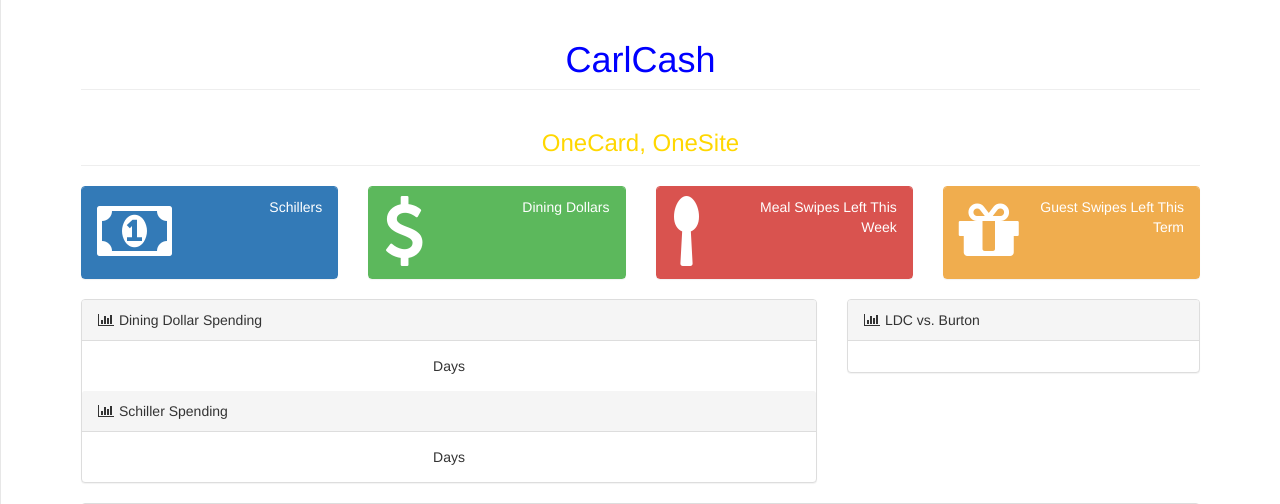
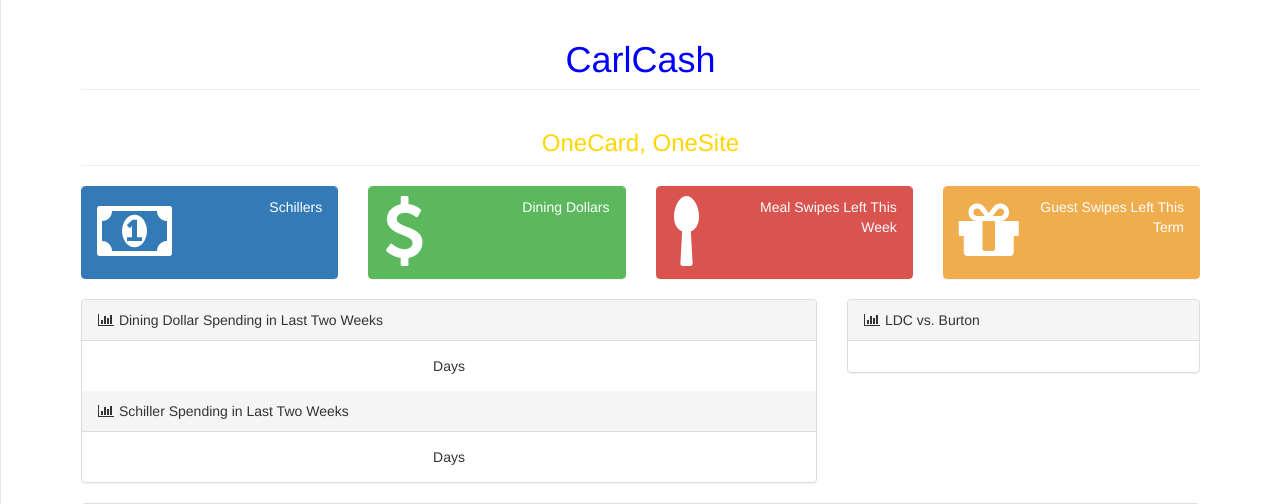
Before and after one commit to simonbilskyrollins/carlcash, a Flask app: template templates/index.html in a window 1280 px wide. Shown: the top 504 px of the page. Run offline with Flask 2, Linux system fonts and the light colour scheme; the template is opened without the code that fills it, so the values that code supplies are empty; some libraries are stand-ins or nearby versions.

Commit message:
New graph names

```diff
--- a/templates/index.html
+++ b/templates/index.html
@@ -157,7 +157,7 @@
                 <div class="col-lg-8">
                     <div class="panel panel-default">
                         <div class="panel-heading">
-                            <i class="fa fa-bar-chart-o fa-fw"></i> Dining Dollar Spending
+                            <i class="fa fa-bar-chart-o fa-fw"></i> Dining Dollar Spending in Last Two Weeks
                             <div class="pull-right"></div>
                         </div>
                         <!-- /.panel-heading -->
@@ -167,7 +167,7 @@
                         </div>
 
                         <div class="panel-heading">
-                            <i class="fa fa-bar-chart-o fa-fw"></i> Schiller Spending
+                            <i class="fa fa-bar-chart-o fa-fw"></i> Schiller Spending in Last Two Weeks
                             <div class="pull-right"></div>
                         </div>
                         <!-- /.panel-heading -->
```
